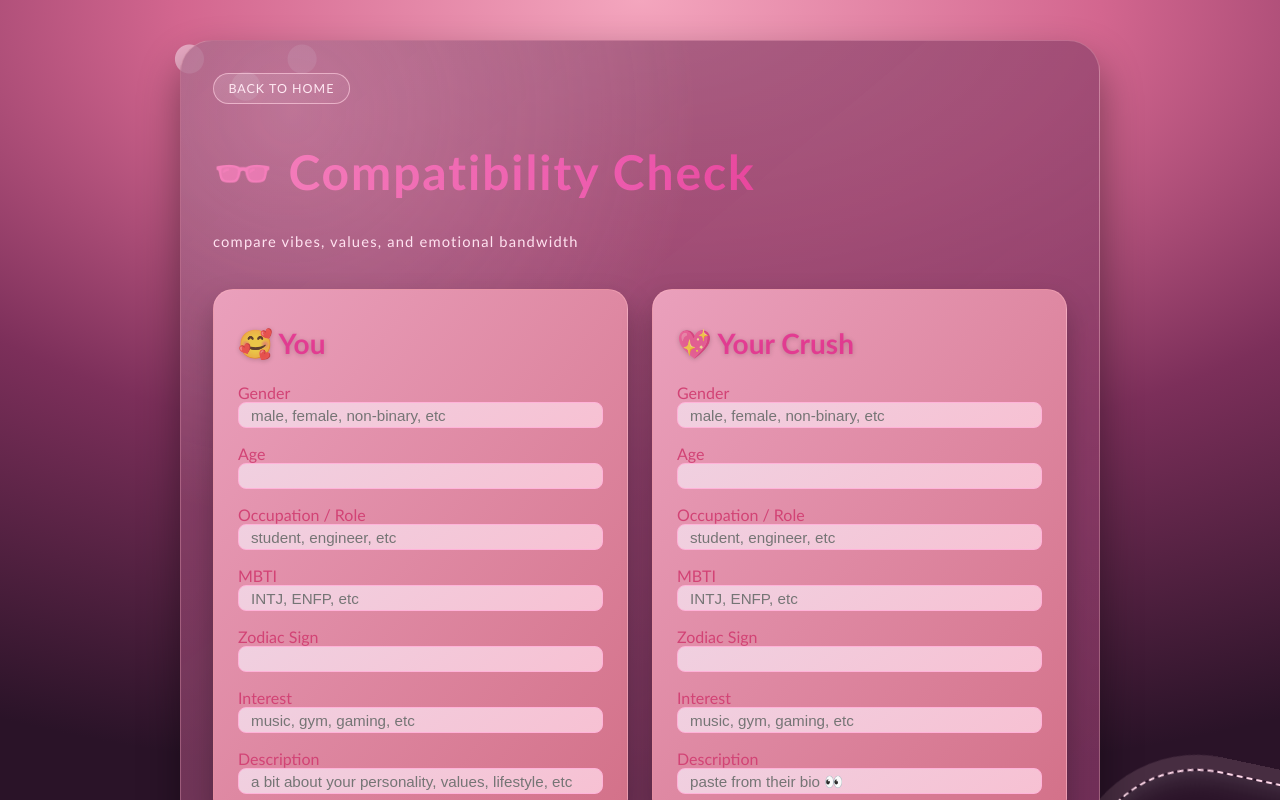
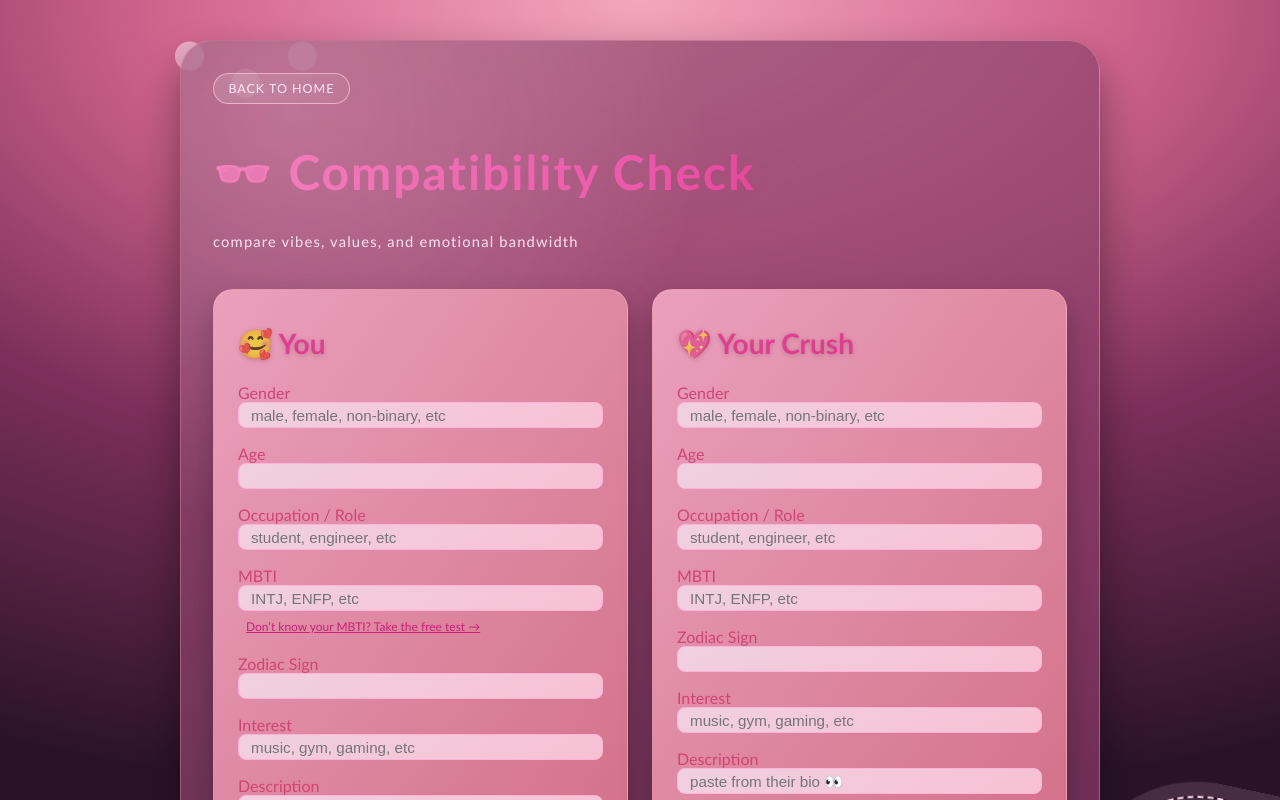
Before and after one commit to NataliiaLysenko/Flagrant, a React app in the folder frontend/: page /match in a window 1280 px wide. Shown: the top 800 px of the page. Built offline with nearby package versions, Linux system fonts and the light colour scheme; the HTML template or start-up script is replaced by a standard one.

Commit message:
UI update

```diff
--- a/frontend/src/App.css
+++ b/frontend/src/App.css
@@ -508,6 +508,21 @@ body {
   font-size: 1rem;
   margin: 0.5rem 0 0.25rem;
 }
+.mbti-link {
+  color: #cc1f75;
+  font-size: 0.75rem;
+  padding: 4px 8px;
+  border-radius: 6px;
+  display: inline-block;
+  margin-top: 4px;
+  transition: 0.2s ease;
+}
+
+.mbti-link:hover {
+  color: #db2777;
+  text-decoration: underline;
+}
+
 .result-card {
   /* Background gradient */
   background: linear-gradient(to bottom right, #ffbccd, #ffbccd, #cd5e77);
--- a/frontend/src/pages/Match.jsx
+++ b/frontend/src/pages/Match.jsx
@@ -91,7 +91,18 @@ export default function Match() {
           {renderInput("Gender", "gender", user, setUser, "male, female, non-binary, etc")}
           {renderInput("Age", "age", user, setUser)}
           {renderInput("Occupation / Role", "role", user, setUser, "student, engineer, etc")}
+          <div>
           {renderInput("MBTI", "mbti", user, setUser, "INTJ, ENFP, etc")}
+          <a
+            href="https://www.16personalities.com/free-personality-test"
+            target="_blank"
+            rel="noopener noreferrer"
+            className="mbti-link"
+          >
+            Don’t know your MBTI? Take the free test →
+          </a>
+          </div>
+
           {renderInput("Zodiac Sign", "sign", user, setUser)}
           {renderInput("Interest", "interest", user, setUser, "music, gym, gaming, etc")}
           {renderInput("Description", "description", user, setUser, "a bit about your personality, values, lifestyle, etc")}
--- a/frontend/tailwind.config.js
+++ b/frontend/tailwind.config.js
@@ -7,6 +7,11 @@ export default {
     "text-green-400",
     "text-yellow-300",
     "text-red-400",
+    "text-pink-500",
+    "text-pink-600",
+    "text-purple-600",
+    "text-red-600",
+    "text-yellow-500",
   ],
   theme: {
     extend: {},
```
Also changed, not shown: 1 other file (tests, documents, lock files or other folders).
